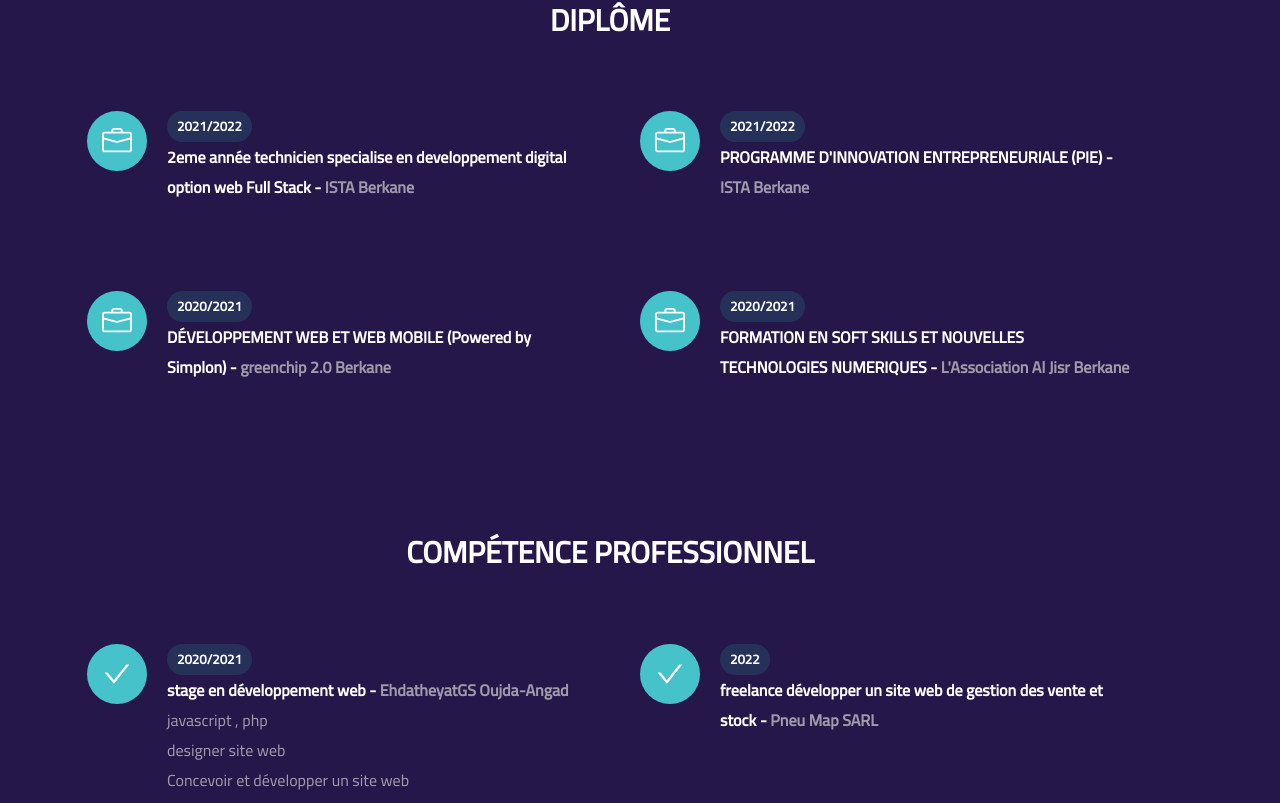
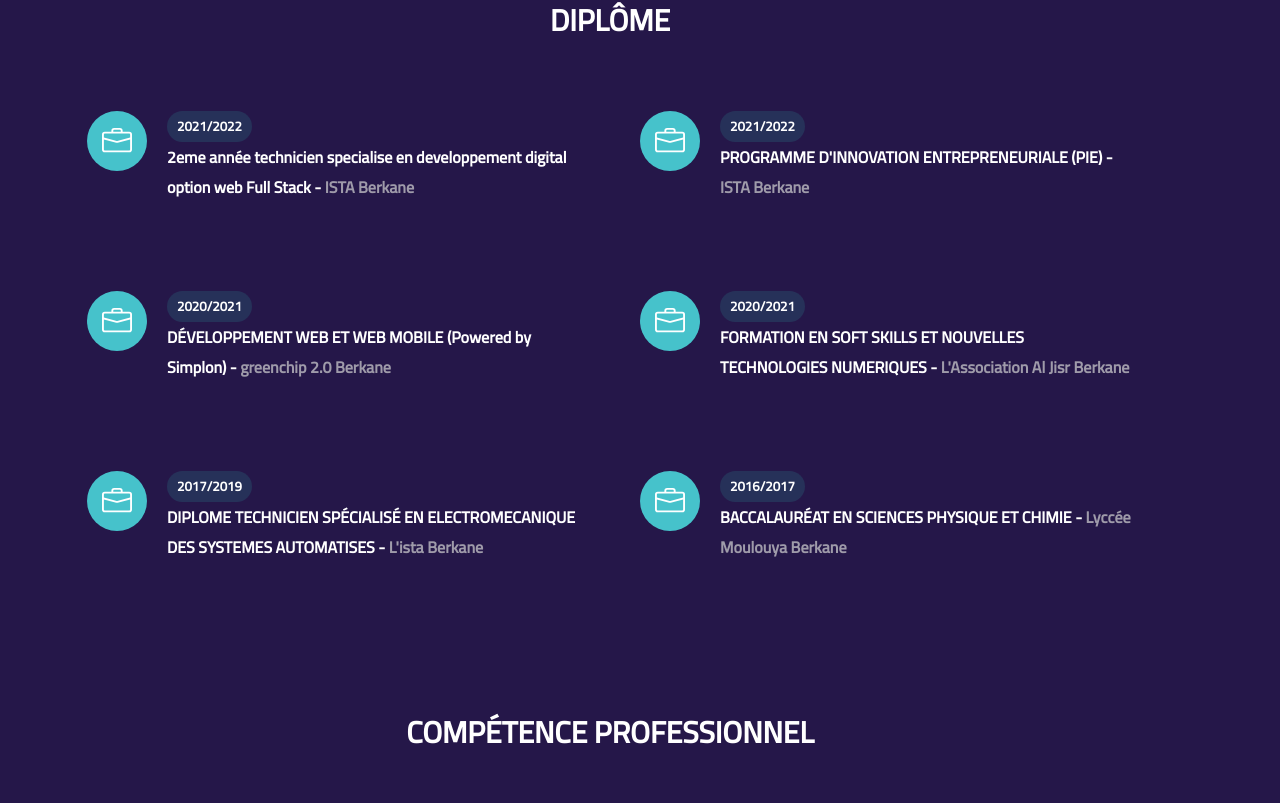
Before and after one commit to ayadi1/portfolio-ayadi, a React (Vite) app: page /about in a window 1280 px wide. Shown: the part 693-1496 px from the top of the page. Built offline with nearby package versions, Linux system fonts and the light colour scheme; a web font is replaced by a local one.

Commit message:
update home page

```diff
--- a/src/routes/About/data.js
+++ b/src/routes/About/data.js
@@ -26,6 +26,20 @@ const deplome = [
     date: "2020/2021",
     title: "FORMATION EN SOFT SKILLS ET NOUVELLES TECHNOLOGIES NUMERIQUES",
     location: "L'Association Al Jisr Berkane",
+    content: [],
+  },
+  {
+    id: 5,
+    date: "2017/2019",
+    title: "DIPLOME TECHNICIEN SPÉCIALISÉ EN ELECTROMECANIQUE DES SYSTEMES AUTOMATISES",
+    location: "L'ista  Berkane",
+    content: [],
+  },
+  {
+    id: 6,
+    date: "2016/2017",
+    title: "BACCALAURÉAT EN SCIENCES PHYSIQUE ET CHIMIE",
+    location: "Lyccée Moulouya Berkane",
     content: [],
   },
 ];
@@ -60,7 +74,7 @@ const technologies = [
   {
     id: 2,
     title: "HTML",
-    size: 75,
+    size: 85,
   },
   {
     id: 3,
@@ -70,7 +84,7 @@ const technologies = [
   {
     id: 4,
     title: "JAVASCRIPT",
-    size: 75,
+    size: 80,
   },
   {
     id: 5,
--- a/src/routes/Home/Home.css
+++ b/src/routes/Home/Home.css
@@ -4,7 +4,7 @@
   gap: 50px;
 }
 .app__Home-image {
-  max-width: 400px;
+  max-width: 500px;
 }
 .app__Home-image img {
   width: 100%;
@@ -44,6 +44,13 @@
   animation-fill-mode: both;
   animation-name: heartBeat;
 }
+@media screen and (min-width: 1000px) {
+  .app__Home-content,
+  .app__Home-image {
+    max-width: 45vw;
+  }
+}
+
 @media screen and (max-width: 1000px) {
   .app__Home {
     flex-direction: column-reverse;
```
